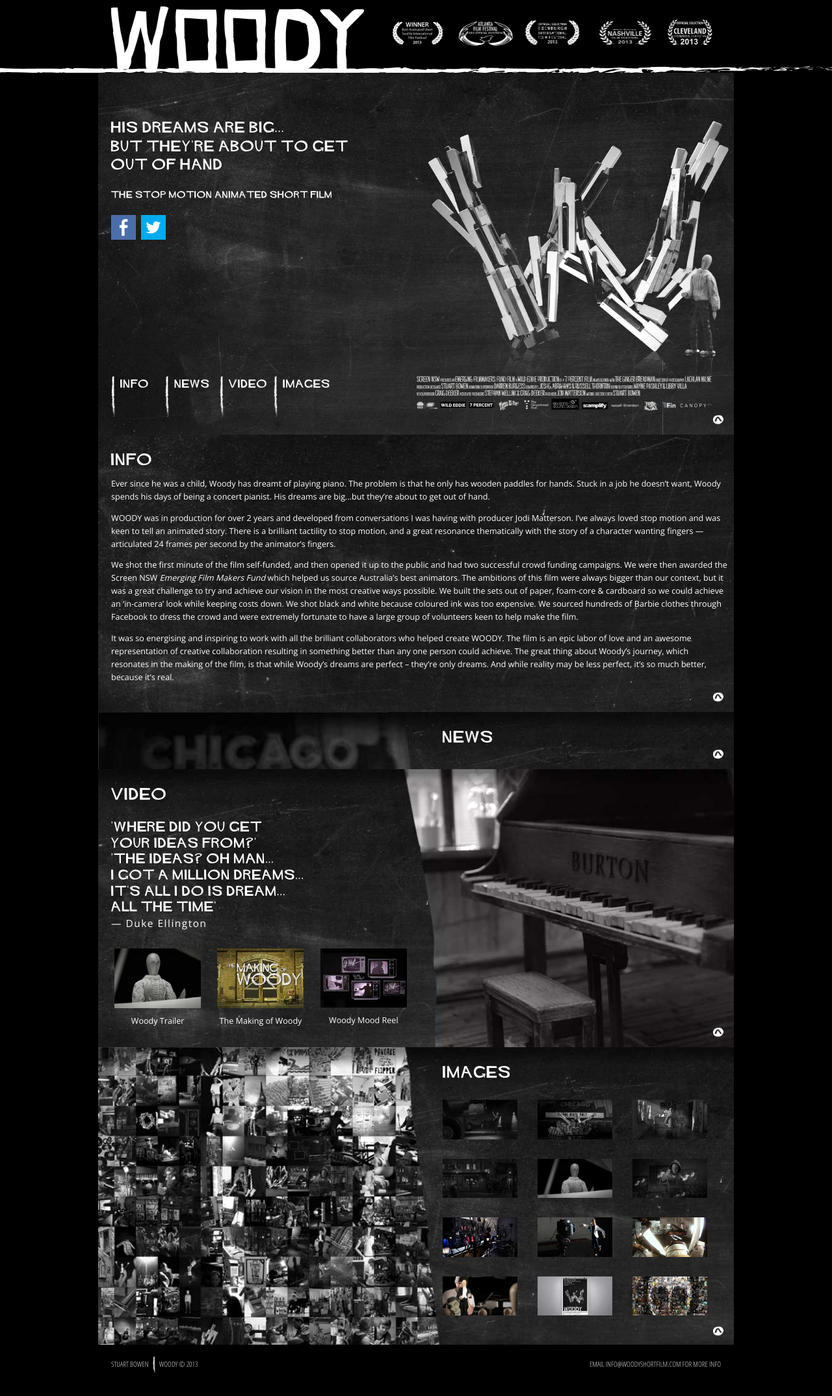
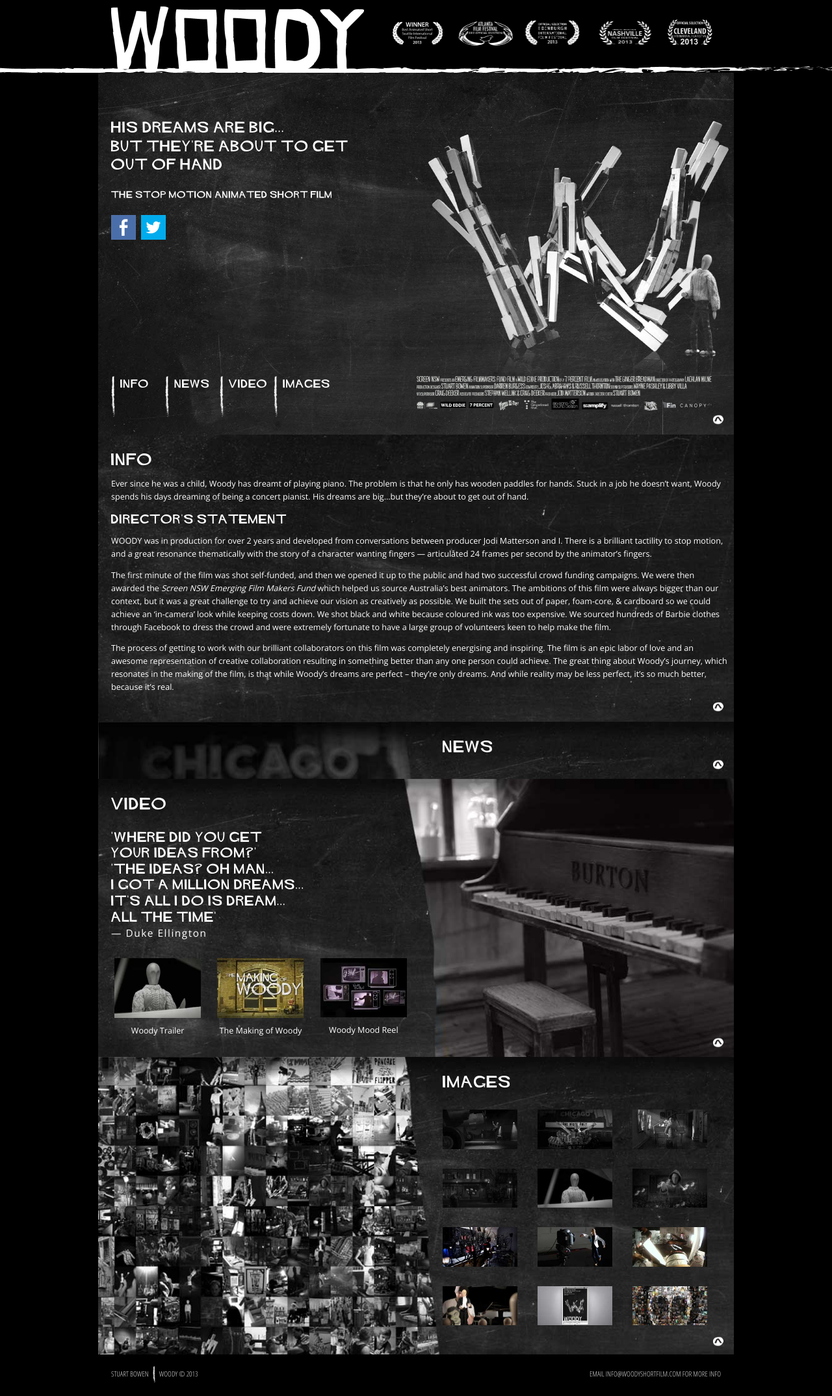
Before and after one commit to woodyshortfilm/woodyshortfilm.github.io, a Jekyll site: the page built from index.html, in a window 1280 px wide. Shown: the whole page at 65% size. Built offline with Jekyll 4.4.1, drawn with Linux system fonts in a browser that asks for light colours; nearby versions of some CDN libraries; comment, search, counter and statistics services are not loaded.

Commit message:
Made copy changes to INFO section, including addition of Director's Statement sub-heading.

```diff
--- a/css/main.css
+++ b/css/main.css
@@ -53,6 +53,12 @@
 .section-heading {
   font-family: 'WOODY';
   font-size: 1.3em;
+  letter-spacing: .1em;
+}
+
+.section-sub-heading {
+  font-family: 'WOODY';
+  font-size: 1em;
   letter-spacing: .1em;
 }
 
--- a/index.html
+++ b/index.html
@@ -51,26 +51,26 @@
     <p class="paragraph">
       Ever since he was a child, Woody has dreamt of playing piano. The
       problem is that he only has wooden paddles for hands. Stuck in a job
-      he doesn&rsquo;t want, Woody spends his days of being a concert
+      he doesn&rsquo;t want, Woody spends his days dreaming of being a concert
       pianist. His dreams are big...but they&rsquo;re about to get out of
       hand.
     </p>
+    <p class="section-sub-heading">DIRECTOR'S STATEMENT</p>
     <p class="paragraph">
       WOODY was in production for over 2 years and developed from
-      conversations I was having with producer Jodi Matterson. I&rsquo;ve
-      always loved stop motion and was keen to tell an animated story. There
+      conversations between producer Jodi Matterson and I. There
       is a brilliant tactility to stop motion, and a great resonance
       thematically with the story of a character wanting fingers &mdash;
       articulated 24 frames per second by the animator&rsquo;s fingers.
     </p>
     <p class="paragraph">
-      We shot the first minute of the film self-funded, and then opened it up
-      to the public and had two successful crowd funding campaigns. We were
-      then awarded the Screen NSW <em>Emerging Film Makers Fund</em> which
+      The first minute of the film was shot self-funded, and then we opened it
+      up to the public and had two successful crowd funding campaigns. We were
+      then awarded the <em>Screen NSW Emerging Film Makers Fund</em> which
       helped us source Australia&rsquo;s best animators. The ambitions of this
       film were always bigger than our context, but it was a great challenge to
-      try and achieve our vision in the most creative ways possible. We built
-      the sets out of paper, foam-core &amp; cardboard so we could achieve an
+      try and achieve our vision as creatively as possible. We built
+      the sets out of paper, foam-core, &amp; cardboard so we could achieve an
       &lsquo;in-camera&rsquo; look while keeping costs down. We shot black and
       white because coloured ink was too expensive. We sourced hundreds of
       Barbie clothes through Facebook to dress the crowd and were extremely
@@ -78,14 +78,14 @@
       film.
     </p>
     <p class="paragraph">
-      It was so energising and inspiring to work with all the brilliant
-      collaborators who helped create WOODY. The film is an epic labor of love
-      and an awesome representation of creative collaboration resulting in
-      something better than any one person could achieve. The great thing about
-      Woody&rsquo;s journey, which resonates in the making of the film, is that
-      while Woody&rsquo;s dreams are perfect – they&rsquo;re only dreams. And
-      while reality may be less perfect, it&rsquo;s so much better, because
-      it&rsquo;s real.
+      The process of getting to work with our brilliant collaborators on this
+      film was completely energising and inspiring. The film is an epic labor
+      of love and an awesome representation of creative collaboration resulting
+      in something better than any one person could achieve. The great thing
+      about Woody&rsquo;s journey, which resonates in the making of the film,
+      is that while Woody&rsquo;s dreams are perfect – they&rsquo;re only
+      dreams. And while reality may be less perfect, it&rsquo;s so much better,
+      because it&rsquo;s real.
     </p>
   </div>
   <a class="top" href="/"><img src="/img/top.png" width="16" height="16"></a>
```
